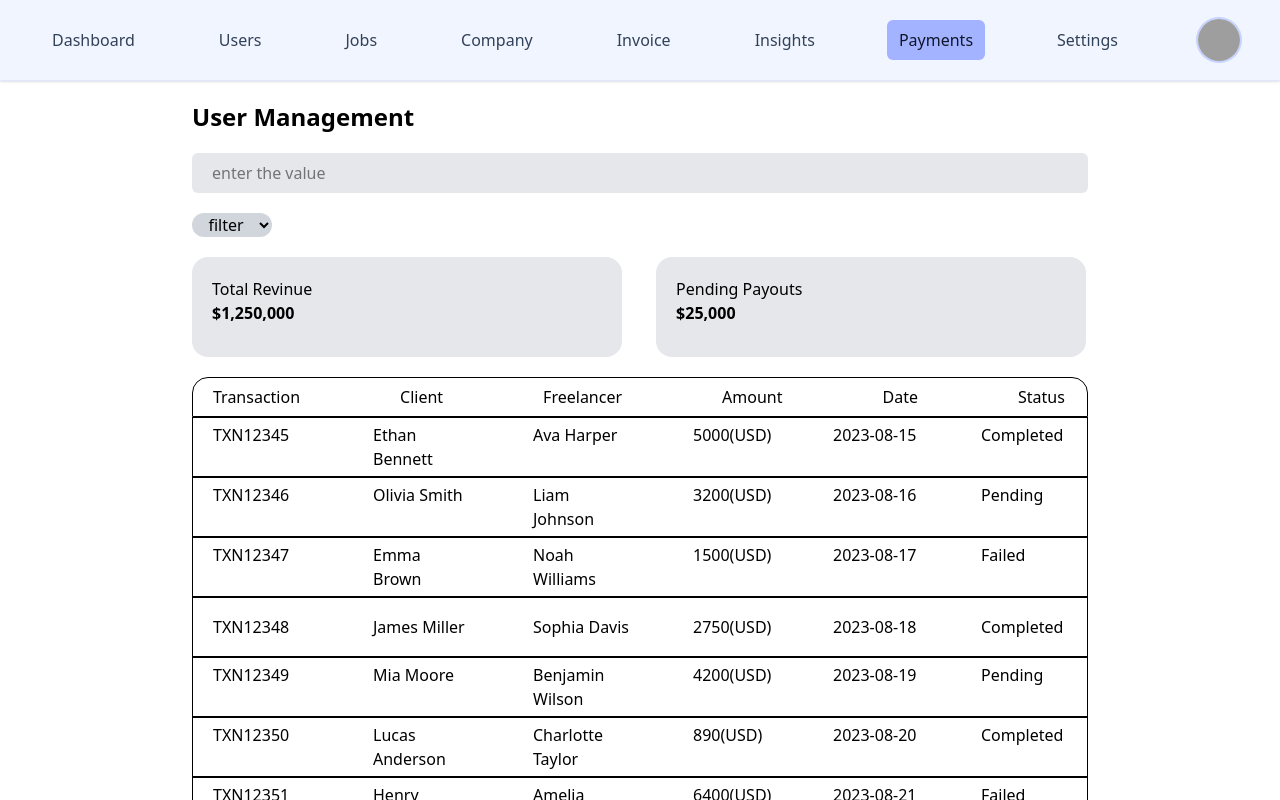
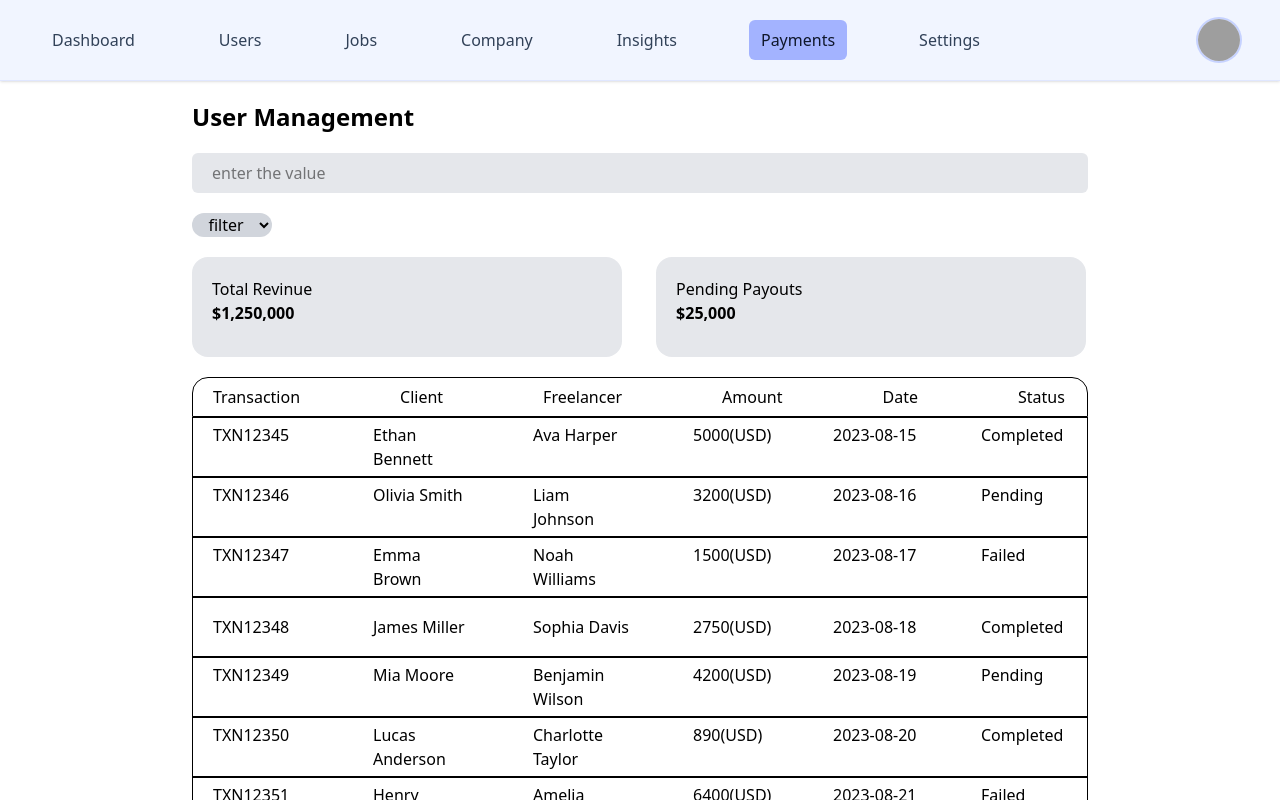
Before and after one commit to vikashkumar97983282-glitch/Talent-Talk-using-React, a React (Vite) app in the folder Talent_talk/: page /admin/payments in a window 1280 px wide. Shown: the top 800 px of the page. Built offline with nearby package versions, Linux system fonts and the light colour scheme; no server answers; grey boxes are pictures that could not be loaded; what ag-charts-community would draw is missing.

Commit message:
this is the complete ui fix  in the admin side

```diff
--- a/Talent_talk/src/App.jsx
+++ b/Talent_talk/src/App.jsx
@@ -11,7 +11,6 @@ import Dashboard from "./adminpage/admin/dashboard";
 import Users from "./adminpage/users/users";
 import Job from "./adminpage/jobs/jobs";
 import Payments from "./adminpage/payments/payments";
-import Invoice from "./adminpage/invoice/invoice";
 import Insights from "./adminpage/insights/insights";
 import Company from "./adminpage/company/company";
 import Settings from "./adminpage/profile/settings";
@@ -73,7 +72,6 @@ function App() {
           <Route path="users" element={<Users />} />
           <Route path="jobs" element={<Job />} />
           <Route path="payments" element={<Payments />} />
-          <Route path="invoice" element={<Invoice />} />
           <Route path="insights" element={<Insights />} />
           <Route path="company" element={<Company />} />
           <Route path="settings" element={<Settings />} />
--- a/Talent_talk/src/adminpage/users/navbar.jsx
+++ b/Talent_talk/src/adminpage/users/navbar.jsx
@@ -7,7 +7,6 @@ const buttons = [
     { name: "Users", path: "/admin/users" },
     { name: "Jobs", path: "/admin/jobs" },
     { name: "Company", path: "/admin/company" },
-    { name: "Invoice", path: "/admin/invoice" },
     { name: "Insights", path: "/admin/insights" },
     { name: "Payments", path: "/admin/payments" },
     { name: "Settings", path: "/admin/settings" },
```
